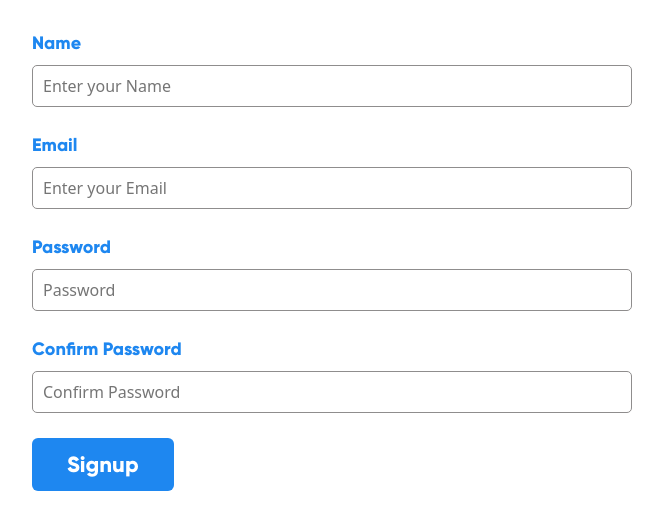
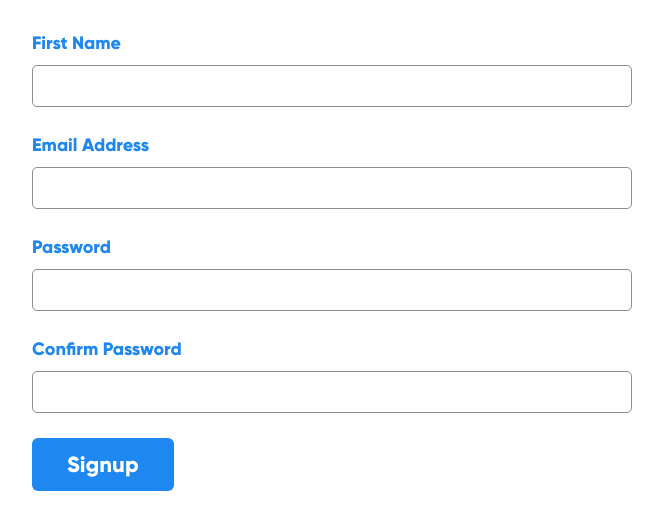
Before and after one commit to Muhammad-Ahmad13/plot, a React (Create React App) app: page /signup in a window 1280 px wide. Shown: the top 530 px of the page, without its empty margins (308-971 px from the left). Built offline with nearby package versions, Linux system fonts and the light colour scheme.

Commit message:
validation added and yup validation added

```diff
--- a/package.json
+++ b/package.json
@@ -8,13 +8,15 @@
     "@testing-library/user-event": "^13.5.0",
     "axios": "^0.26.1",
     "bootstrap": "^5.1.3",
+    "formik": "^2.2.9",
     "react": "^18.0.0",
     "react-dom": "^18.0.0",
     "react-owl-carousel": "^2.3.3",
     "react-router-dom": "^6.3.0",
     "react-scripts": "5.0.1",
     "react-toastify": "^8.2.0",
-    "web-vitals": "^2.1.4"
+    "web-vitals": "^2.1.4",
+    "yup": "^0.32.11"
   },
   "scripts": {
     "start": "react-scripts start",
--- a/src/App.js
+++ b/src/App.js
@@ -6,6 +6,7 @@ import Forgot from './components/Navigationpages/Forgot';
 import ModalSignLog from './components/Navigationpages/ModalSignLog';
 import SignUP from './components/Navigationpages/SignUP';
 import Starter from './components/Starter';
+import UserInfo from './components/UserInfo/UserInfo';
 function App() {
   return (
     <div className="App">
@@ -13,6 +14,7 @@ function App() {
         <Route exact path ='/' element ={<HomePage />}></Route>
         <Route exact path ='/signup' element ={<SignUP />}></Route>
         <Route exact path ='/login' element ={<ModalSignLog />}></Route>
+        <Route exact path='/userinfo' element ={<UserInfo/>}></Route>
         {/* <Route exact path ='/forgot' element ={<Forgot />}></Route> */}
         <Route exact path ='/changepass' element ={<ChangePassword />}></Route>
         <Route  path='/starter' element={<Starter />}></Route>
--- a/src/components/Navigationpages/Forgot.js
+++ b/src/components/Navigationpages/Forgot.js
@@ -1,19 +1,36 @@
-import React from "react";
+import React, { useRef, useState } from "react";
 import { Link } from "react-router-dom";
 import "./SignUP.css";
 const Forgot = () =>{
+    // const firstRef = useRef(null);
+    const [forgetMail, setForgetMail] = useState('');
+    const handleForgetSubmit = (f) =>{
+        f.preventDefault();
+        console.log(forgetMail);
+        setForgetMail('');
+        // firstRef.current.value = ''
+        // firstRef.value= setForgetMail(forgetMail);
+    }
     return(
         <div className="sign-main">
             <div className="sign-sec shadow-none">
                 {/* <h4>Forget Password</h4> */}
-                <form>
+                <form onSubmit={handleForgetSubmit}>
                     <div className="sign-input">
                         <label>Email</label>
-                        <input placeholder="Enter your Email" required/>
+                        <input
+                        //   ref={firstRef}
+                          type="email"
+                          placeholder="Enter your Email"
+                          name="getMail"
+                          autoComplete="off"
+                          value={forgetMail}
+                          onChange ={(f) => setForgetMail(f.target.value)}
+                          required
+                        />
                     </div>
-
                     <div className="sign-anc text-center">
-                        <button>Submit</button>
+                        <button type="submit">Reset Password</button>
                     </div>
                     {/* <Link to="">back to login</Link> */}
                 </form>
--- a/src/components/Navigationpages/SignUP.css
+++ b/src/components/Navigationpages/SignUP.css
@@ -74,9 +74,16 @@
     border-bottom: 1px solid rgb(143, 141, 141);
     margin-bottom: 20px;
 }
-/* #sign-forgot{
-    display: none;
-} */
+.sign-abs{
+    position: relative;
+}
+.passerror{
+    color: red;
+    font-size: 12px;
+    position: absolute;
+    bottom:5px;
+    font-style: italic;
+}
 @media screen and (max-width:768px){
     .sign-sec{
         width: 90%;
--- a/src/components/Navigationpages/SignUP.js
+++ b/src/components/Navigationpages/SignUP.js
@@ -1,39 +1,121 @@
-import React from "react";
+import React,{ useState } from "react";
 import { Link } from "react-router-dom";
+import { Formik ,Form, ErrorMessage,useFormik } from "formik";
+import * as Yup from 'yup';
 import "./SignUP.css";
-const SignUP = () =>{
+
+// const validate = values => {
+//     const errors = {};
+//     if (!values.firstName) {
+//       errors.firstName = 'Required';
+//     } else if (values.firstName.length > 15) {
+//       errors.firstName = 'Must be 15 characters or less';
+//     }
+
+//     if (!values.password) {
+//       errors.password = 'Required';
+//     } else if (values.password.length > 10) {
+//       errors.password = 'Must be 10 characters or less';
+//     }
+//     if (!values.confirmPassword) {
+//         errors.confirmPassword = 'Required';
+//       } else if (values.confirmPassword.length > 10) {
+//         errors.confirmPassword = 'Must be 10 characters or less';
+//       }
+//     if (!values.email) {
+//       errors.email = 'Required';
+//     } else if (!/^[A-Z0-9._%+-]+@[A-Z0-9.-]+\.[A-Z]{2,4}$/i.test(values.email)) {
+//       errors.email = 'Invalid email address';
+//     }
+
+//     return errors;
+//   };
+const SignUP = (props) =>{
     return(
-        <>
-        <div className="sign-main">
+        <Formik
+          initialValues = {{
+            firstName: '',
+            email: '',
+            password:'',
+            confirmPassword:''
+        }}
+        validationSchema= {Yup.object({
+            firstName: Yup.string()
+            .max(15, 'Must be 15 characters or less')
+            .required('Required'),
+            email: Yup.string().email('Invalid email address').required('Required'),
+            password: Yup.string().required('Password is required'),
+            confirmPassword: Yup.string()
+            .test('passwords-match', 'Passwords must match', function(value){
+                return this.parent.password === value
+                })
+            })}
+        onSubmit={(values, {resetForm}) => {
+
+            console.log(values)
+            resetForm({values: ''})
+        }}
+        >
+        {formik=>(
+        <div className="sign-main ">
             <div className="sign-sec shadow-none">
-                 {/* <h4>Signup</h4> */}
-                <form>
-                    <div className="sign-input">
-                        <label>Name</label>
-                        <input placeholder="Enter your Name" required/>
+                <form onSubmit={formik.handleSubmit}>
+                    <div className="sign-input sign-abs">
+                        <label htmlFor="firstName">First Name</label>
+                        <input
+                            id="firstName"
+                            name="firstName"
+                            type="text"
+                            autoComplete="off"
+                            onChange={formik.handleChange}
+                            value={formik.values.firstName}
+                        />
+                        {formik.errors.firstName ? <div className="passerror">{formik.errors.firstName}</div> : null}
                     </div>
-                    <div className="sign-input">
-                        <label>Email</label>
-                        <input placeholder="Enter your Email" required/>
+                    <div className="sign-input sign-abs">
+                        <label htmlFor="email">Email Address</label>
+                        <input
+                            id="email"
+                            name="email"
+                            type="email"
+                            autoComplete="off"
+                            onChange={formik.handleChange}
+                            value={formik.values.email}
+                        />
+                        {formik.errors.email ? <div className="passerror">{formik.errors.email}</div> : null}
+                     </div>
+                    <div className="sign-input sign-abs">
+                        <label htmlFor="password">Password</label>
+                        <input
+                            id="password"
+                            name="password"
+                            autoComplete="off"
+                        //  type="password"
+                            onChange={formik.handleChange}
+                            value={formik.values.password}
+                        />
+                        {formik.errors.password ? <div className="passerror">{formik.errors.password}</div> : null}
                     </div>
-                    <div className="sign-input">
-                        <label>Password</label>
-                        <input placeholder="Password" required/>
-                    </div>
-                    <div className="sign-input">
-                        <label>Confirm Password</label>
-                        <input placeholder="Confirm Password" required/>
+                    <div className="sign-input sign-abs">
+                        <label htmlFor="Confirm Password">Confirm Password</label>
+                        <input
+                            id="confirmPassword"
+                            name="confirmPassword"
+                            autoComplete="off"
+                        //  type="password"
+                            onChange={formik.handleChange}
+                            value={formik.values.confirmPassword}
+                        />
+                        {formik.errors.confirmPassword ? <div className="passerror">{formik.errors.confirmPassword}</div> : null}
                     </div>
                     <div className="sign-anc">
-                        <button>Signup</button>
+                        <button type="submit"  value="send">Signup</button>
                     </div>
                 </form>
-                {/* <div className="sign-data">
-                    <p>Already have an Account ? <span><Link to="/">Login</Link></span></p>
-                </div> */}
             </div>
         </div>
-        </>
+        )}
+        </Formik>
     );
 }
 export default SignUP;
--- /dev/null
+++ b/src/components/UserInfo/UserInfo.js
@@ -0,0 +1,10 @@
+import React from "react";
+import HomeHeader from "../HomePage/HomeHead/HomeHeader";
+const UserInfo =() => {
+    return(
+        <>
+        <HomeHeader></HomeHeader>
+        </>
+    );
+}
+export default UserInfo;
```
Also changed, not shown: src/components/Navigationpages/Login.js (+11 -10 lines), 1 other file (tests, documents, lock files or other folders).
